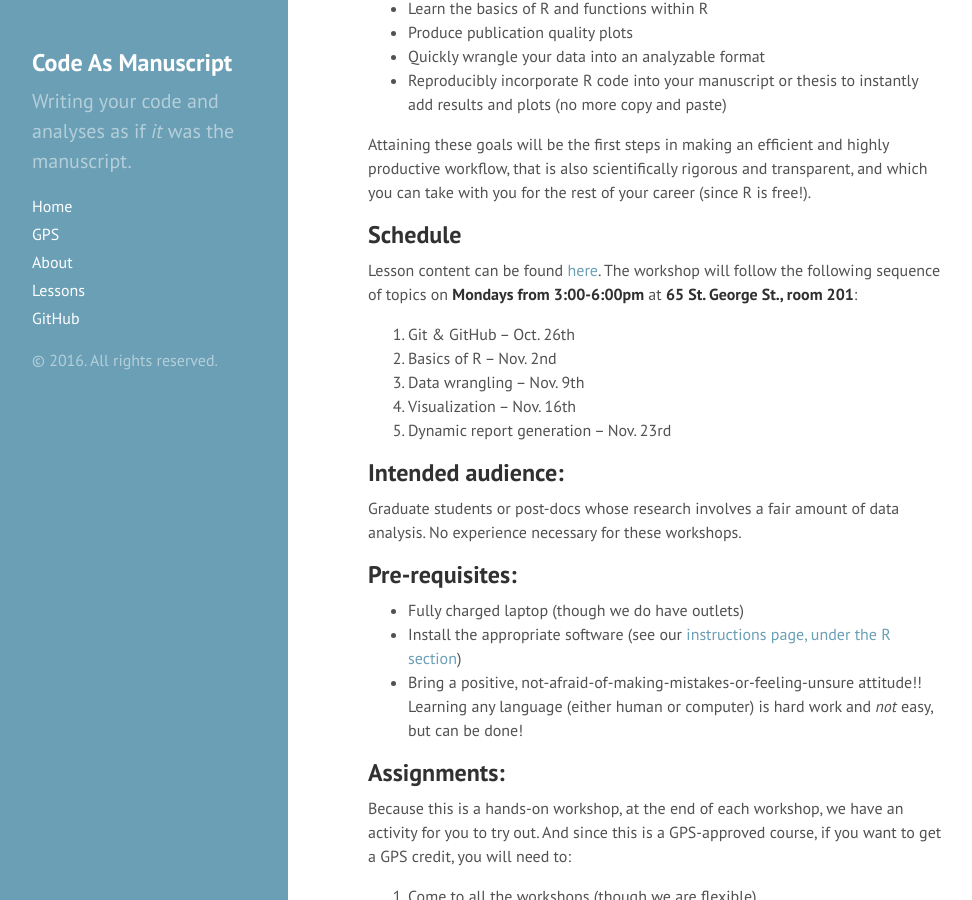
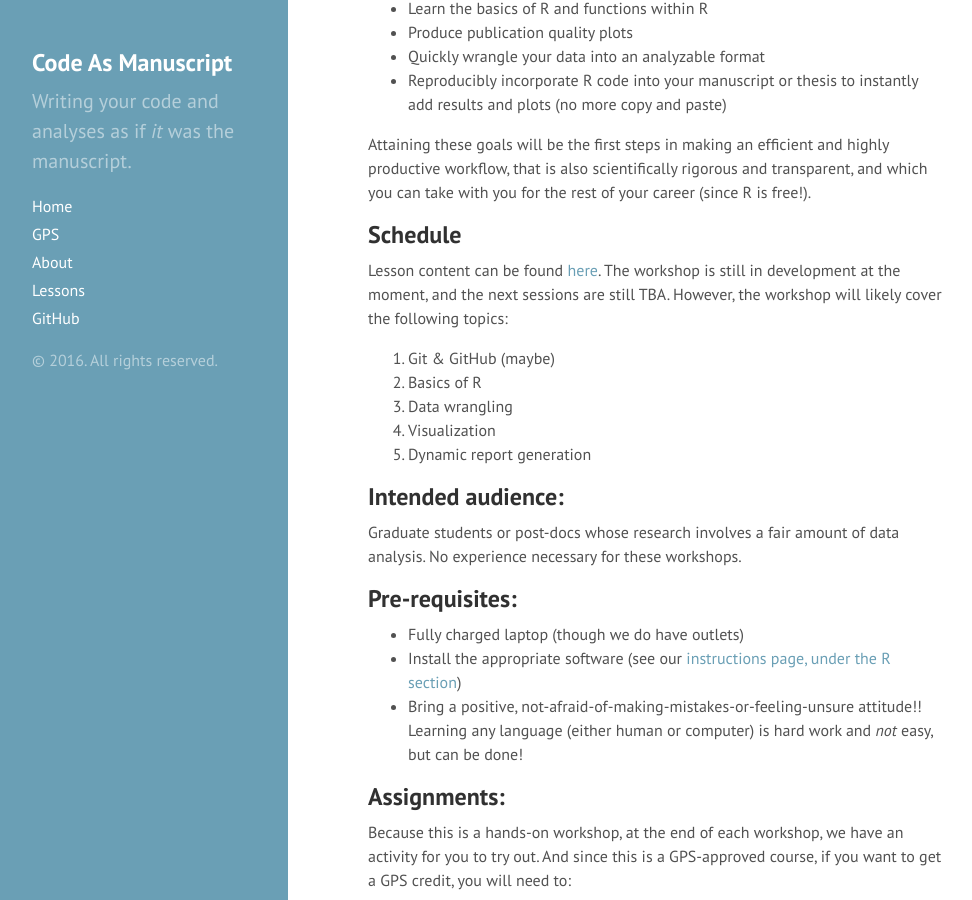
Before and after one commit to codeasmanuscript/site, a Jekyll site: the page built from gps/r-syllabus.md, in a window 1280 px wide and 900 px high, scrolled down 584 px. Shown: the whole window, without its empty margins (0-972 px from the left). Built offline with Jekyll 4.4.1, drawn with Linux system fonts in a browser that asks for light colours; Markdown is read by kramdown in place of the engine named in the settings.

Commit message:
Updated schedule in syllabus

```diff
--- a/gps/r-syllabus.md
+++ b/gps/r-syllabus.md
@@ -53,15 +53,15 @@ career (since R is free!).
 
 ## Schedule ##
 
-Lesson content can be found [here](/lessons/).  The workshop will
-follow the following sequence of topics on **Mondays from 3:00-6:00pm** at **65
-St. George St., room 201**:
+Lesson content can be found [here](/lessons/). The workshop is still in
+development at the moment, and the next sessions are still TBA.
+However, the workshop will likely cover the following topics:
 
-1. Git & GitHub -- Oct. 26th
-2. Basics of R -- Nov. 2nd
-3. Data wrangling -- Nov. 9th
-4. Visualization -- Nov. 16th
-5. Dynamic report generation -- Nov. 23rd
+1. Git & GitHub (maybe)
+2. Basics of R
+3. Data wrangling
+4. Visualization
+5. Dynamic report generation
 
 ## Intended audience: ##
 
```
